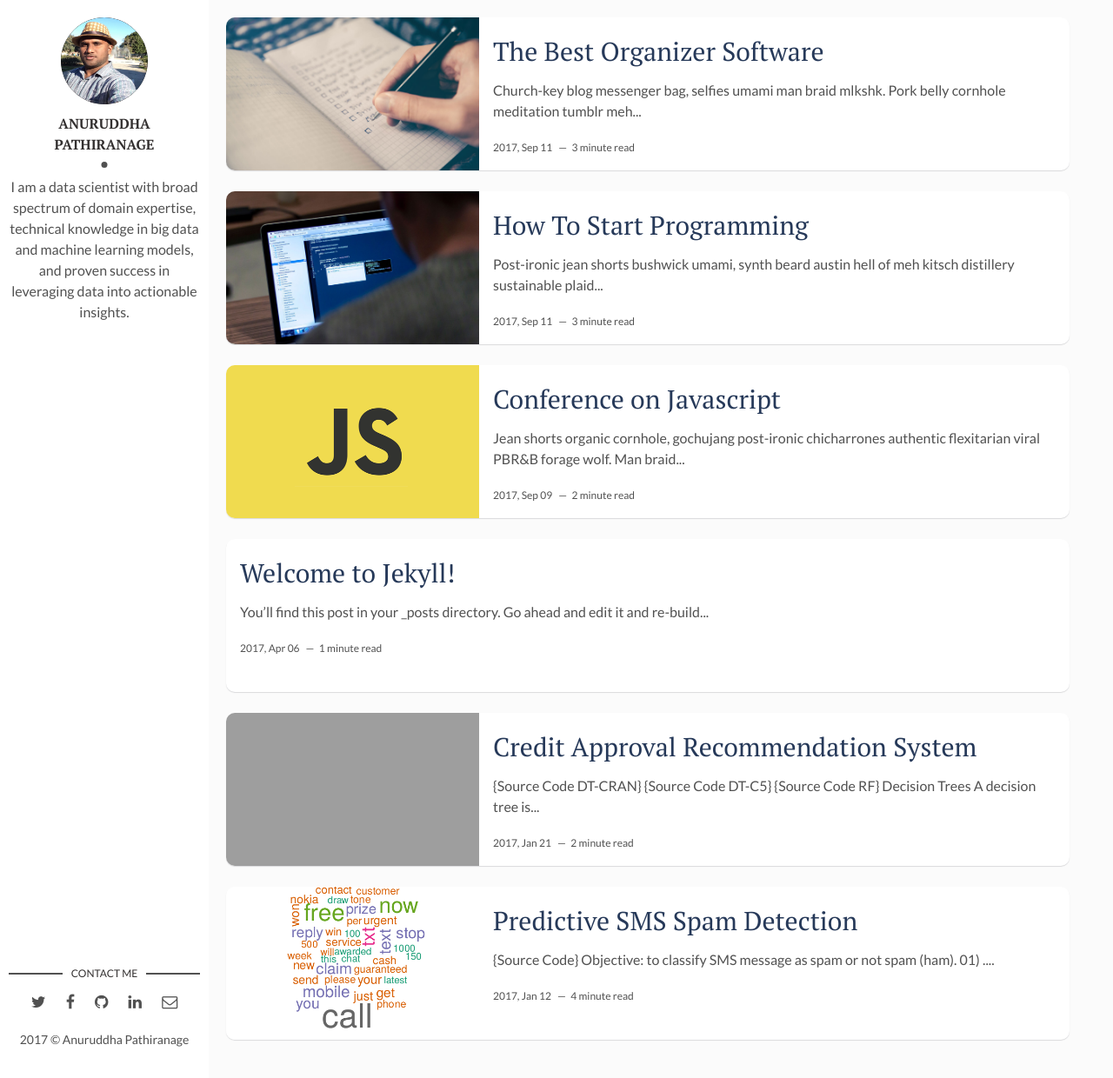
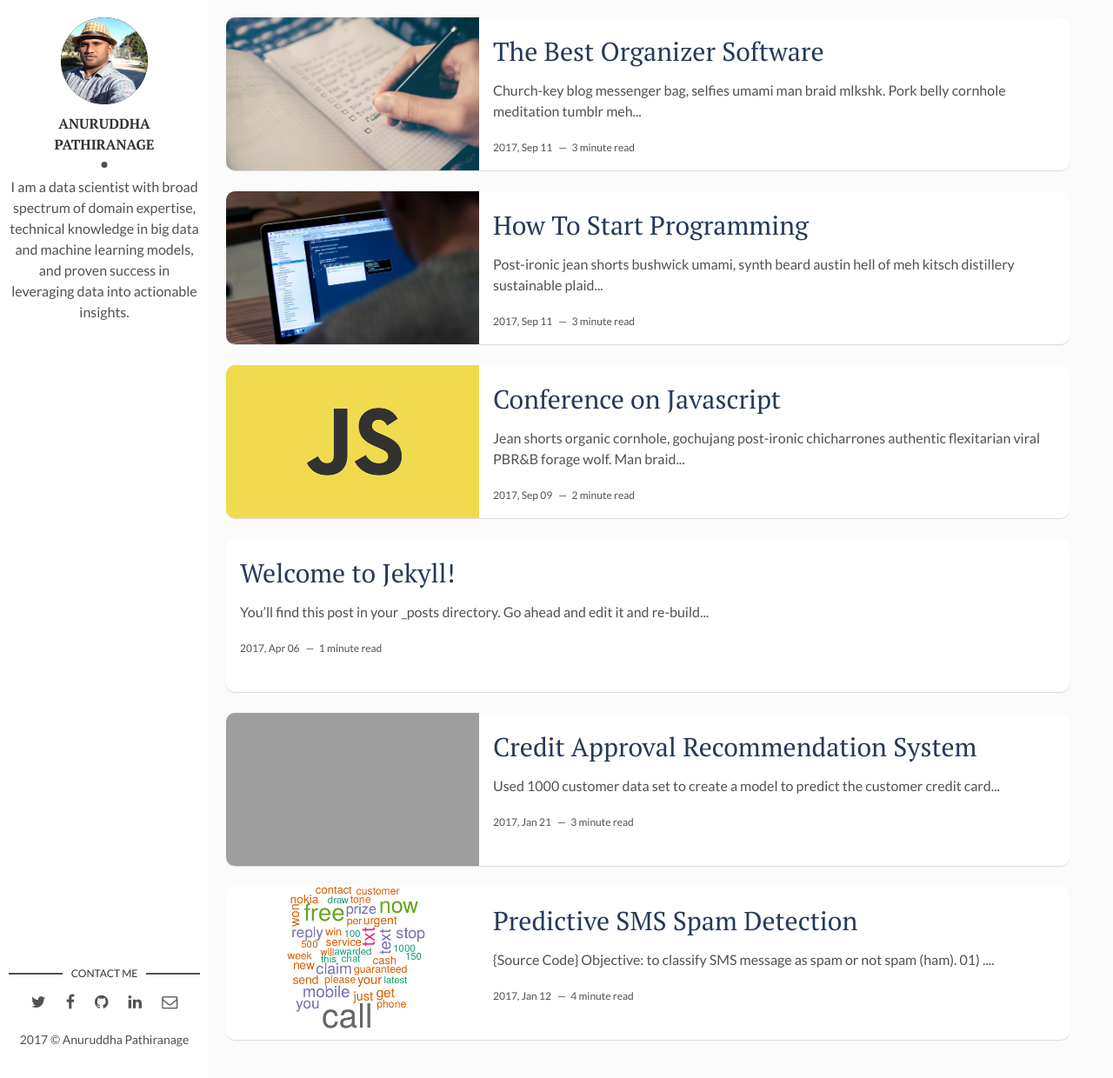
Before and after one commit to AIroot/AIroot.github.io, a Jekyll site: the page built from index.html, in a window 1280 px wide and 1240 px high. Shown: the whole window at 87% size. Built offline with Jekyll 4.4.1, drawn with Linux system fonts in a browser that asks for light colours; grey boxes are pictures that could not be loaded.

```diff
--- a/_posts/2017-01-23-Credit-Approval-Recommendation-System.markdown
+++ b/_posts/2017-01-23-Credit-Approval-Recommendation-System.markdown
@@ -6,6 +6,7 @@ description: You’ll find this post in your `_posts` directory. Go ahead and ed
 img: CreditApproval.jpeg # Add image post (optional)
 tags: [Decision Tree, Random Forests] # add tag
 ---
+Used 1000 customer data set to create a model to predict the customer credit card approval. Trained the model using Decision Trees and Random Forests algorithms and boosted the accuracy of model by recursive partitioning and pruning.
 
 ## [{Source Code DT-CRAN}](https://github.com/AIroot/Credit-Approval-Recommendation-System/blob/master/DT_Credit_Approval_Model_C5/DTCreditApprovalCRAN.R)
 
```
